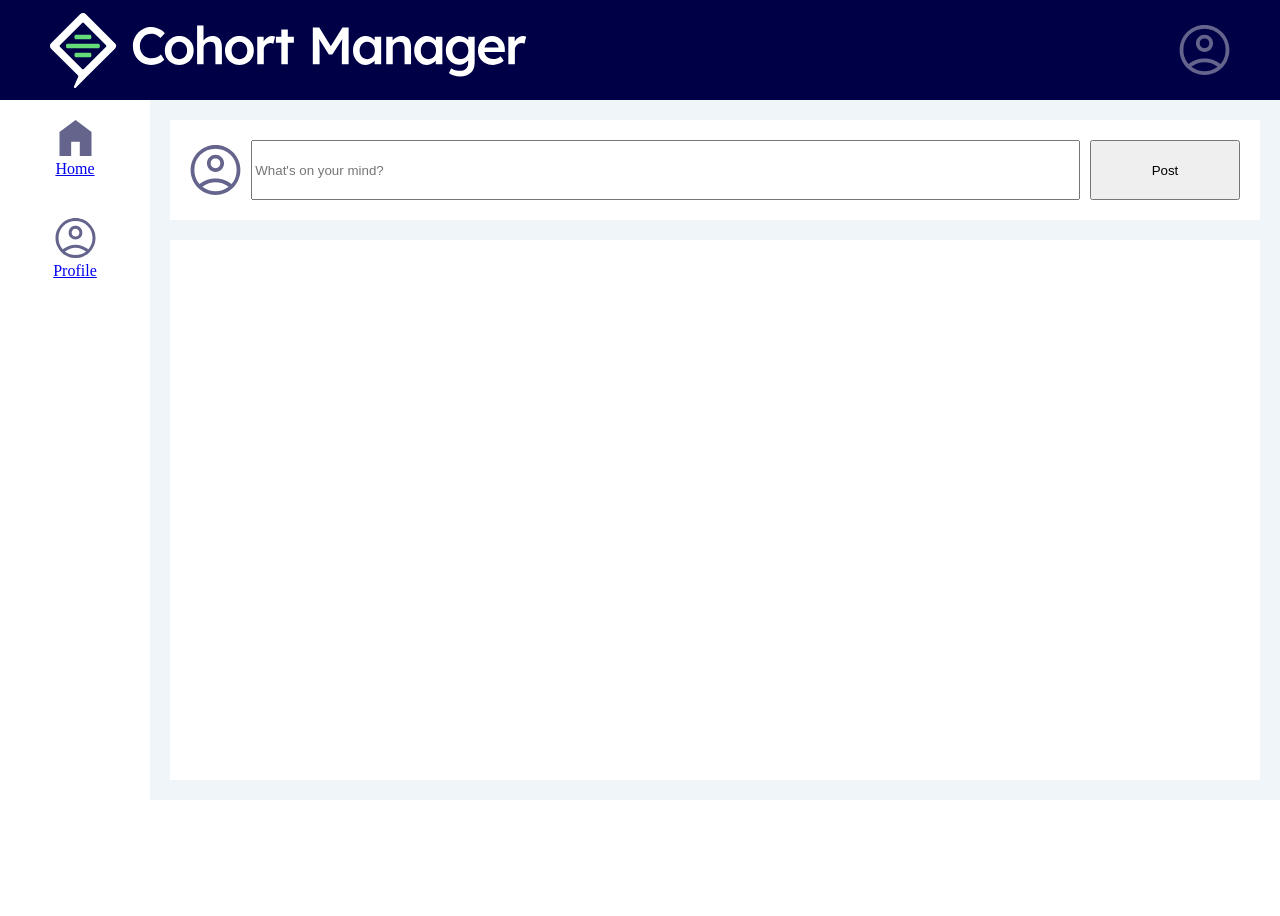
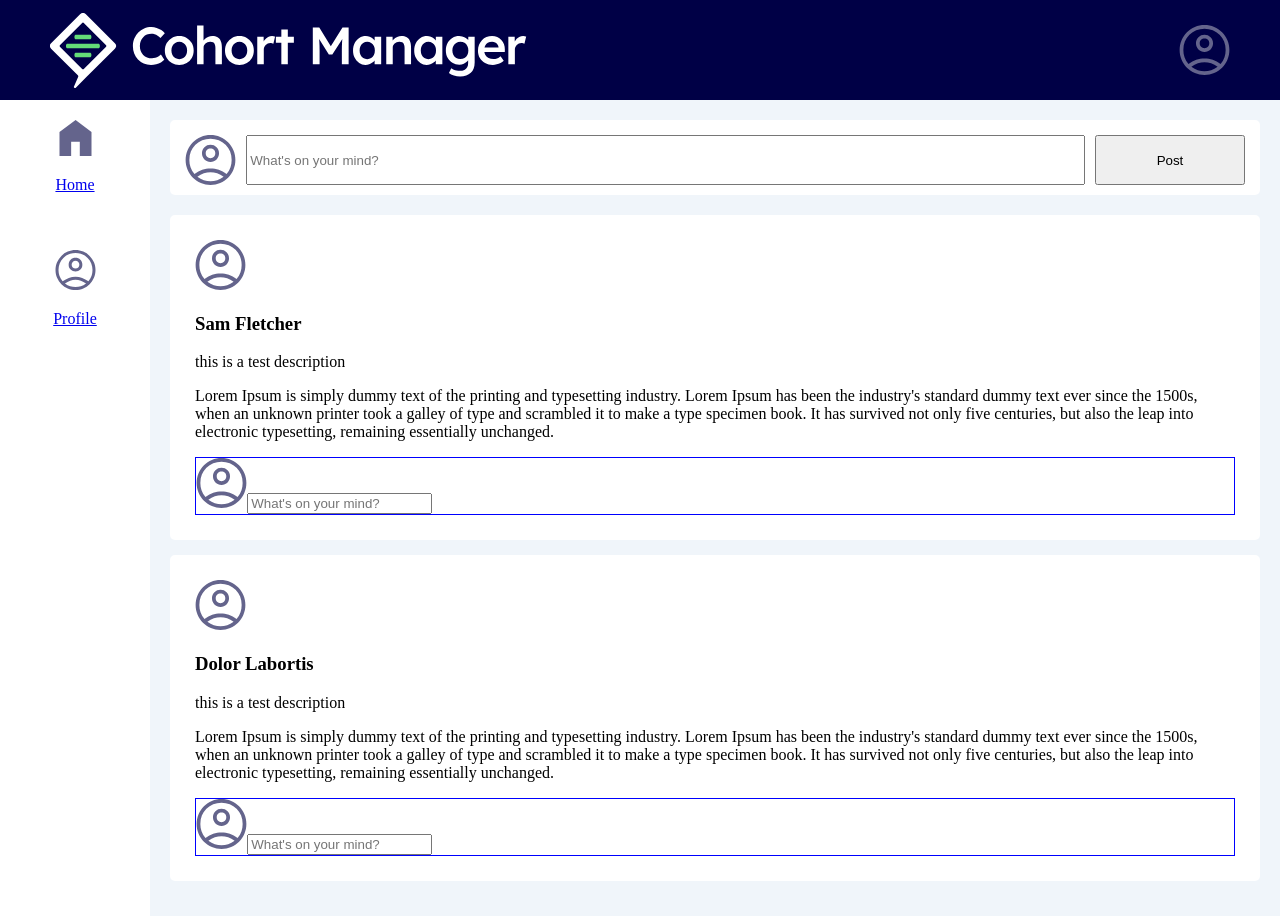
Before and after one commit to boolean-uk/react-cohort-dashboard-challenge, a React (Vite) app: page / in a window 1280 px wide. Before the commit the page ends 800 px from the top, so only its background shows below. Built offline with nearby package versions, Linux system fonts and the light colour scheme.

Commit message:
added posts

```diff
--- a/src/App.css
+++ b/src/App.css
@@ -1,4 +1,4 @@
-* {
+body {
     margin: 0;
 }
 
@@ -61,23 +61,37 @@
     padding: 20px;
     gap: 20px;
     display: grid;
-    grid-template-rows: 100px;
+    grid-template-rows: 75px 1fr;
     grid-template-areas:
     "create-post"
-    "post-container"
+    "post-container";
 }
 
-.content > * {
-    padding: 20px
-}
 
 .content .create-post {
     display: grid;
+    padding: 15px;
     grid-template-columns: auto 1fr 150px;
     gap: 10px;
+    border-radius: 5px;
     background-color: white;
 }
 
 .content .post-container {
+
+}
+
+.content .post {
+    padding: 25px;
+    margin-bottom: 15px;
+    border-radius: 5px;
     background-color: white;
 }
+
+.content .post .user {
+
+}
+
+.content .create-comment {
+    border: solid 1px blue;
+}
--- a/src/components/content/content.jsx
+++ b/src/components/content/content.jsx
@@ -1,4 +1,9 @@
 import CreatePost from "./subcomponents/createPost";
+
+import TestPost from "./subcomponents/post"
+
+const testContent = "Lorem Ipsum is simply dummy text of the printing and typesetting industry. Lorem Ipsum has been the industry's standard dummy text ever since the 1500s, when an unknown printer took a galley of type and scrambled it to make a type specimen book. It has survived not only five centuries, but also the leap into electronic typesetting, remaining essentially unchanged. "
+const testDesc = "this is a test description"
 
 function Content() {
     return (
@@ -6,7 +11,18 @@ function Content() {
         <main className="content">
             <CreatePost/>
             <div className="post-container">
-
+                <TestPost
+                name="Sam Fletcher"
+                UID={2}
+                desc={testDesc}
+                postContent={testContent}
+                />
+                <TestPost
+                name="Dolor Labortis"
+                UID={3}
+                desc={testDesc}
+                postContent={testContent}
+                />
             </div>
         </main>
         </>
--- a/src/components/content/subcomponents/createComment.jsx
+++ b/src/components/content/subcomponents/createComment.jsx
@@ -1,4 +1,4 @@
-import Pfp from '../../shared-components/Pfp/profilePicture'
+import Pfp from '../../shared-components/Pfp/profilePicture';
 
 
 function CreateComment() {
@@ -6,7 +6,7 @@ function CreateComment() {
         <>
         <div className="create-comment">
             <Pfp/>
-            <input type="text" placeholder="What's on your mind?"></input>
+            <input type="text" placeholder="What's on your mind?"/>
         </div>
         </>
     )
--- a/src/components/content/subcomponents/post.jsx
+++ b/src/components/content/subcomponents/post.jsx
@@ -1,15 +1,20 @@
-import Pfp from "../../shared-components/profilePicture";
+import Pfp from "../../shared-components/Pfp/profilePicture";
 import CreateComment from "./createComment";
 
-function Post() {
+function Post({name, UID, desc, postContent}) {
     return (
         <>
         <div className="post">
-            <Pfp/>
-            <div className="user-info">
-
+            <div className="user">
+                <Pfp/>
+                <div className="user-info">
+                    <h3>{name}</h3>
+                    <p>{desc}</p>
+                </div>
             </div>
-            <p className="comment-content">content</p>
+            <div className="post-content">
+                <p>{postContent}</p>
+            </div>
             <CreateComment/>
         </div>
         </>
--- a/src/components/menu/menu.jsx
+++ b/src/components/menu/menu.jsx
@@ -1,13 +1,23 @@
-import HomeButton from './subcomponents/homeButton'
-import ProfileButton from './subcomponents/profileButton'
+import NavButton from "./subcomponents/navButton";
+
+import homeIcon from "./assets/home.svg"
+import profileIcon from "./assets/profile-icon.svg"
 
 function Menu() {
     return (
         <>
         <nav className="menu">
             <ul>
-                <HomeButton/>
-                <ProfileButton/>
+                <NavButton
+                name="Home"
+                link="/"
+                icon={homeIcon}
+                />
+                <NavButton
+                name="Profile"
+                link="/profile"
+                icon={profileIcon}
+                />
             </ul>
         </nav>
         </>
--- a/src/components/menu/subcomponents/homeButton.jsx
+++ b/src/components/menu/subcomponents/navButton.jsx
@@ -1,14 +1,13 @@
 import { Link } from "react-router-dom";
-import home from '../assets/home.svg'
 
-function HomeButton() {
+function NavButton({name, link, icon}) {
     return (
         <>
-        <Link to="/">
+        <Link to={link}>
             <li className="button">
                     <div className="wrapper">
-                        <img src={home} alt="home"/>
-                        <p>Home</p>
+                        <img src={icon} alt={name}/>
+                        <p>{name}</p>
                     </div>
 
             </li>
@@ -17,4 +16,4 @@ function HomeButton() {
     )
 }
 
-export default HomeButton;
+export default NavButton;
--- a/src/components/menu/subcomponents/profileButton.jsx
+++ /dev/null
@@ -1,19 +0,0 @@
-import { Link } from "react-router-dom";
-import profileIcon from '../assets/profile-icon.svg'
-
-function ProfileButton() {
-    return (
-        <>
-        <Link to="/">
-            <li className="button">
-                    <div className="wrapper">
-                        <img src={profileIcon} alt="profile"/>
-                        <p>Profile</p>
-                    </div>
-            </li>
-        </Link>
-        </>
-    )
-}
-
-export default ProfileButton;
```
